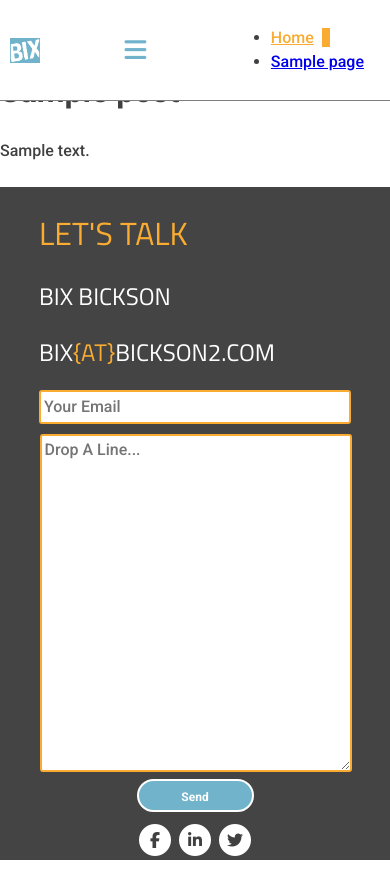
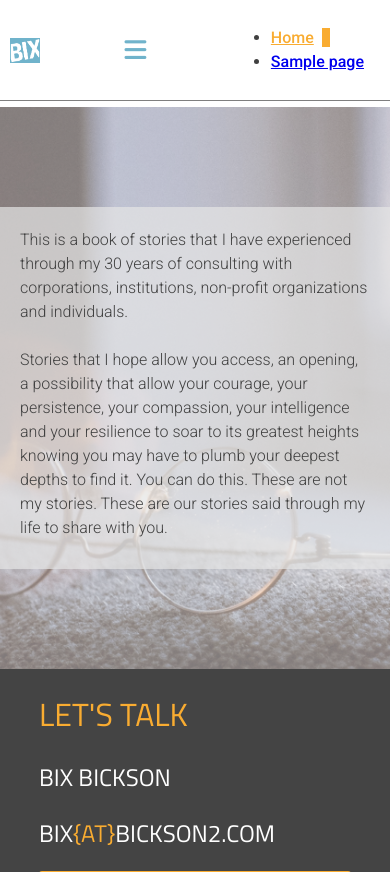
Before and after one commit to redacademy/bix-summer-2016, a WordPress theme: template themes/bix/bix-book.php in a window 390 px wide. Shown: the top 872 px of the page. Run offline with PHP 8.4 and a stand-in for WordPress, Linux system fonts and the light colour scheme; the site name, menu and one post (Sample post) are stand-ins, and other content is empty; some libraries are stand-ins or nearby versions.

Commit message:
bix-book page mobile styling top section

```diff
--- a/themes/bix/bix-book.php
+++ b/themes/bix/bix-book.php
@@ -13,11 +13,25 @@ get_header(); ?>
 	<div id="primary" class="content-area">
 		<main id="main" class="site-main" role="main">
 
-			<?php while ( have_posts() ) : the_post(); ?>
+		<section class="bix-book-banner">
+			<div class="bix-book-header">
+				<img class="site-logo" src="<?php echo(get_template_directory_uri());?>/images/bix-logo.png" alt="bix logo"/>
+				<h2 class="bix-book-title">The Bix Book</h2>
+			</div>
+		</section>
 
-				<?php get_template_part( 'template-parts/content', 'page' ); ?>
-
-			<?php endwhile; // End of the loop. ?>
+		<div>
+			<section class="book-section1">
+				<div class="book-section1-inside">
+					<p>
+						This is a book of stories that I have experienced through my 30 years of consulting with corporations, institutions, non-profit organizations and individuals.
+					</p>
+					<p>
+						Stories that I hope allow you access, an opening, a possibility that allow your courage, your persistence, your compassion, your intelligence and your resilience to soar to its greatest heights knowing you may have to plumb your deepest depths to find it. You can do this. These are not my stories. These are our stories said through my life to share with you.
+					</p>
+				</div>
+			</section>
+		</div>
 
 		</main><!-- #main -->
 	</div><!-- #primary -->
--- /dev/null
+++ b/themes/bix/sass/_bix-book.scss
@@ -0,0 +1,44 @@
+.bix-book-banner{
+	display: flex;
+	flex-direction: column;
+	justify-content: center;
+	align-items: center;
+	.site-logo{
+		display: none;
+	}
+	.bix-book-title{
+		width: 100%;
+    color:$color__orange;
+    border-bottom: solid 2px $color__orange;
+    border-top: solid 2px $color__orange;
+    font-size: 1rem;
+    letter-spacing: 1px;
+    padding:3px 0;
+    width: 200px;
+    text-align: center;
+    text-transform: uppercase;
+    font-weight: 500;
+	}
+}
+
+.book-section1{
+	background: linear-gradient(
+      rgba(255, 255, 255, 0.45),
+      rgba(255, 255, 255, 0.45)
+    ), url(../../images/bix-book-banner.png) no-repeat 20% top;
+  background-size: cover;
+  display: flex;
+  flex-direction: column;
+  justify-content: center;
+  align-items: center;
+  padding: 100px 0;
+
+	.book-section1-inside{
+		padding: 5px 20px;
+		background-color:rgba(230,230,230,.7);
+	p{
+		font-weight: 300;
+	}
+
+	}
+}
--- a/themes/bix/sass/style.scss
+++ b/themes/bix/sass/style.scss
@@ -66,5 +66,6 @@ Nicolas Gallagher and Jonathan Neal http://necolas.github.com/normalize.css/
 @import "page-templates";
 @import "about";
 @import "front-page";
+@import "bix-book";
 @import "footer";
 @import "media-queries";
--- a/themes/bix/style.css
+++ b/themes/bix/style.css
@@ -1596,6 +1596,48 @@ strong {
         line-height: 28px;
         max-width: none; } }
 
+.bix-book-banner {
+  display: -ms-flexbox;
+  display: flex;
+  -ms-flex-direction: column;
+      flex-direction: column;
+  -ms-flex-pack: center;
+      justify-content: center;
+  -ms-flex-align: center;
+      align-items: center; }
+  .bix-book-banner .site-logo {
+    display: none; }
+  .bix-book-banner .bix-book-title {
+    width: 100%;
+    color: #F9AC31;
+    border-bottom: solid 2px #F9AC31;
+    border-top: solid 2px #F9AC31;
+    font-size: 1rem;
+    letter-spacing: 1px;
+    padding: 3px 0;
+    width: 200px;
+    text-align: center;
+    text-transform: uppercase;
+    font-weight: 500; }
+
+.book-section1 {
+  background: linear-gradient(rgba(255, 255, 255, 0.45), rgba(255, 255, 255, 0.45)), url(../../images/bix-book-banner.png) no-repeat 20% top;
+  background-size: cover;
+  display: -ms-flexbox;
+  display: flex;
+  -ms-flex-direction: column;
+      flex-direction: column;
+  -ms-flex-pack: center;
+      justify-content: center;
+  -ms-flex-align: center;
+      align-items: center;
+  padding: 100px 0; }
+  .book-section1 .book-section1-inside {
+    padding: 5px 20px;
+    background-color: rgba(230, 230, 230, 0.7); }
+    .book-section1 .book-section1-inside p {
+      font-weight: 300; }
+
 .footer-content-area {
   background-color: #444444;
   max-width: 1240px;
```
Also changed, not shown: themes/bix/front-page.php (+5 -5 lines), themes/bix/images/bix-book-banner.png (added).
